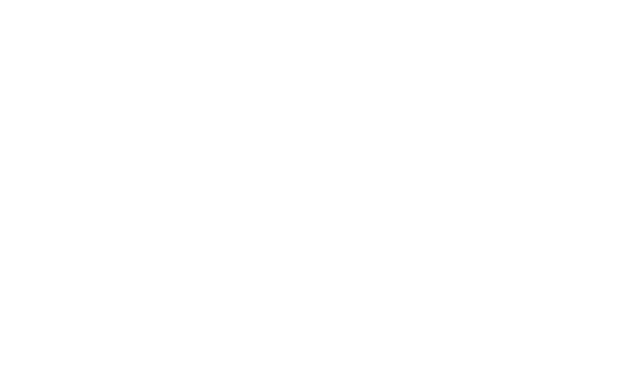
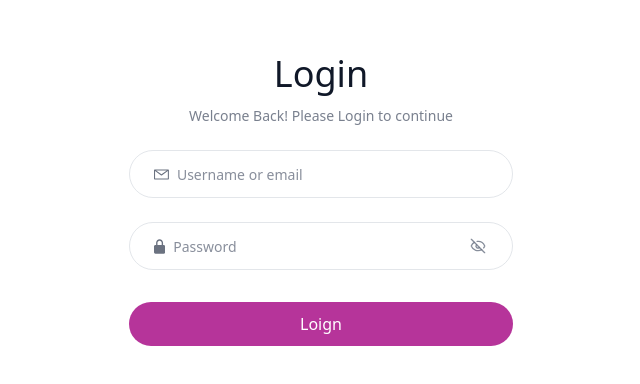
Before and after one commit to devcrafted0/ecommerce-store, a Next.js app in the folder frontend/: page /login in a window 1280 px wide. Shown: the part 200-584 px from the top of the page, without its empty margins (319-959 px from the left). Built offline with nearby package versions, Linux system fonts and the light colour scheme.

Commit message:
Full OTP And Resend OTP Setup

```diff
--- a/frontend/src/app/(auth)/login/page.tsx
+++ b/frontend/src/app/(auth)/login/page.tsx
@@ -1,13 +1,140 @@
 'use client'
 
 import FormStatus from "@/components/main/FormStatus";
-import { useAuth } from "@/context/authContext"
+import { Response, useAuth } from "@/context/authContext"
+import { useUser } from "@/context/userContext";
+import { Eye, EyeOff } from "lucide-react";
+import { useRouter } from "next/navigation";
+import { useEffect, useState } from "react";
 
 const page = () => {
-  const {otpResponse} = useAuth();
+  const {email , setEmail ,otpResponse} = useAuth();
+  const {user, setUser} = useUser();
+
+  const router = useRouter();
+
+  const [password, setPassword] = useState<string>("");
+  const [showPassword, setShowPassword] = useState<boolean>(false);
+
+  const [response , setResponse] = useState<Response>({});
+
+  const [loading, setLoading] = useState<boolean>(false);
+
+  const handleLogin = async (e: React.FormEvent) => {
+    e.preventDefault();
+    setLoading(true);
+
+    try {
+      const res = await fetch('http://localhost:8000/api/v1/users/login', {
+        method: "POST",
+        credentials: "include",
+        headers: { "Content-Type": "application/json" },
+        body: JSON.stringify({ email, password }),
+      });
+
+      // THis data have statusCode and also the message Confrimed
+      const data = await res.json();
+
+      if (!data.success) {
+        setResponse(data);
+      }else{
+        setUser(data.data.user);
+      }
+
+      if(data.hasOwnProperty('isVerified')){
+        if(!data.isVerified){
+          router.push('/otp')
+        }
+      }
+      setLoading(false);
+
+      if(data.success){
+        router.push('/page');
+      }
+
+    } catch (err: any) {
+      setResponse(err.message);
+    }
+  };
+
   return (
-    <div>
+    <div className="flex flex-col w-full h-screen justify-center items-center">
       {otpResponse.statusCode === 200 && <FormStatus success={true} text={otpResponse.message!}/>}
+
+      <form onSubmit={handleLogin} className="md:w-96 w-80 flex flex-col items-center justify-center">
+        <div className="w-full">
+          {!response.success && <FormStatus success={response.success} text={response.message!}/>}
+        </div>
+        <h2 className="text-4xl text-gray-900 font-medium">Login</h2>
+        <p className="text-sm text-gray-500/90 mt-3">
+          Welcome Back! Please Login to continue
+        </p>
+
+        {/* Username or email */}
+        <div className="has-[:focus]:border-primary/90 transition-colors duration-150 flex items-center w-full bg-transparent border border-gray-300/60 h-12 rounded-full overflow-hidden px-6 gap-2 mt-6">
+          <svg
+            width="16"
+            height="11"
+            viewBox="0 0 16 11"
+            fill="none"
+            xmlns="http://www.w3.org/2000/svg"
+          >
+            <path
+              fillRule="evenodd"
+              clipRule="evenodd"
+              d="M0 .55.571 0H15.43l.57.55v9.9l-.571.55H.57L0 10.45zm1.143 1.138V9.9h13.714V1.69l-6.503 4.8h-.697zM13.749 1.1H2.25L8 5.356z"
+              fill="#6B7280"
+            />
+          </svg>
+          <input
+            type="text"
+            placeholder="Username or email"
+            className="bg-transparent text-gray-500/80 placeholder-gray-500/80 outline-none text-sm w-full h-full"
+            required
+            value={email}
+            onChange={(e)=>setEmail(e.target.value)}
+          />
+        </div>
+
+        {/* Password */}
+        <div className="has-[:focus]:border-primary/90 transition-colors duration-150 flex items-center mt-6 w-full bg-transparent border border-gray-300/60 h-12 rounded-full overflow-hidden px-6 gap-2">
+            <svg
+              width="13"
+              height="17"
+              viewBox="0 0 13 17"
+              fill="none"
+              xmlns="http://www.w3.org/2000/svg"
+            >
+              <path
+                d="M13 8.5c0-.938-.729-1.7-1.625-1.7h-.812V4.25C10.563 1.907 8.74 0 6.5 0S2.438 1.907 2.438 4.25V6.8h-.813C.729 6.8 0 7.562 0 8.5v6.8c0 .938.729 1.7 1.625 1.7h9.75c.896 0 1.625-.762 1.625-1.7zM4.063 4.25c0-1.406 1.093-2.55 2.437-2.55s2.438 1.144 2.438 2.55V6.8H4.061z"
+                fill="#6B7280"
+              />
+            </svg>
+            <input
+              type={showPassword ? "text" : "password"}
+              placeholder="Password"
+              className="bg-transparent text-gray-500/80 placeholder-gray-500/80 outline-none text-sm w-full h-full"
+              required
+              value={password}
+              onChange={(e) => setPassword(e.target.value)}
+            />
+            <span
+              onClick={() => setShowPassword(!showPassword)}
+              className="text-gray-500/80 scale-80 cursor-pointer"
+            >
+              {showPassword ? <Eye size={20} /> : <EyeOff size={20} />}
+            </span>
+        </div>
+
+        <button
+            type="submit"
+            className={`mt-8 cursor-pointer w-full h-11 rounded-full text-white bg-primary hover:opacity-90 transition-opacity ${loading ? 'opacity-90' : 'opacity-100'}`}
+
+          >
+            {loading ? 'Processing...' : 'Loign'}
+        </button>
+      </form>
+
     </div>
   )
 }
--- a/frontend/src/app/(auth)/otp/page.tsx
+++ b/frontend/src/app/(auth)/otp/page.tsx
@@ -2,20 +2,41 @@
 
 import FormStatus from "@/components/main/FormStatus";
 import OtpInput from "@/components/OtpInput";
+import ResendOTPButton from "@/components/ResendOTPButton";
 import { useAuth } from "@/context/authContext"
 import { useRouter } from "next/navigation";
-import { useEffect, useState } from "react";
+import { useEffect, useRef, useState } from "react";
 
 const page = () => {
 
     const {email , setEmail , response , setResponse , otpResponse , setOtpResponse} = useAuth();
     const router = useRouter();
 
+    const hasRun = useRef<boolean>(false);
 
+    const resendOTP = async () => {
+      const res = await fetch('http://localhost:8000/api/v1/users/resend-otp', {
+        method : 'POST',
+        headers: {
+          'Content-Type': 'application/json',
+        },
+        body: JSON.stringify({email}),
+      })
+      const statusCode = await res.status;
+      const data = await res.json();
 
-    if(email === ''){
+      setResponse({...data , statusCode})
+    }
+
+    useEffect(()=>{
+      if(hasRun.current) return;
+      hasRun.current = true;
+      if(email === ''){
         router.push('/')
-    }
+      } else {
+        resendOTP();
+      }
+    }, []);
 
     const [otpValue, setOtpValue] = useState<string>('');
 
@@ -76,6 +97,10 @@ const page = () => {
                 Verify
               </button>
             </div>
+
+            <div className="my-3 w-full">
+              <ResendOTPButton onResend={()=>resendOTP()}/>
+            </div>
           </div>
         </div>
 
--- a/frontend/src/app/(auth)/register/page.tsx
+++ b/frontend/src/app/(auth)/register/page.tsx
@@ -118,7 +118,7 @@ const page = () => {
     const objectLength = keys.length;
 
     if(objectLength > 0){
-
+      setLoading(false);
     } else{
       try {
         const res = await fetch('http://localhost:8000/api/v1/users/register', {
@@ -328,7 +328,18 @@ const page = () => {
 
           {errors.confirmPassword && <span className="text-sm mt-3 text-center text-red-500">{errors.confirmPassword}</span>}
 
-          <div className="w-full flex items-center justify-between mt-8 text-gray-500/80">
+          <div className="w-full flex flex-col mt-8 text-gray-500/80">
+            <div className="flex items-center gap-2">
+              <input
+                className="h-5 accent-primary"
+                type="checkbox"
+                id="checkbox"
+                required
+              />
+              <label className="text-sm" htmlFor="checkbox">
+                I agree to the Terms of Service and Privacy Policy
+              </label>
+            </div>
             <div className="flex items-center gap-2">
               <input
                 className="h-5 accent-primary"
@@ -339,9 +350,8 @@ const page = () => {
                 Remember me
               </label>
             </div>
-            <a className="text-sm underline" href="#">
-              Forgot password?
-            </a>
+
+
           </div>
 
           <button
--- /dev/null
+++ b/frontend/src/components/ResendOTPButton.tsx
@@ -0,0 +1,65 @@
+"use client";
+
+import { useEffect, useState } from "react";
+
+type ResendOTPButtonProps = {
+  onResend: () => void; // function to call when user clicks "Resend"
+  delayMs?: number; // optional custom delay, defaults to 2 minutes
+};
+
+export default function ResendOTPButton({
+  onResend,
+  delayMs = 2 * 60 * 1000, // 2 minutes
+}: ResendOTPButtonProps) {
+  const STORAGE_KEY = "otpResendExpiry";
+  const [remaining, setRemaining] = useState<number>(0);
+
+  useEffect(() => {
+    const interval = setInterval(() => {
+      const expiry = localStorage.getItem(STORAGE_KEY);
+      if (!expiry) {
+        setRemaining(0);
+        return;
+      }
+
+      const timeLeft = parseInt(expiry, 10) - Date.now();
+
+      if (timeLeft <= 0) {
+        localStorage.removeItem(STORAGE_KEY);
+        setRemaining(0);
+      } else {
+        setRemaining(timeLeft);
+      }
+    }, 1000);
+
+    return () => clearInterval(interval);
+  }, []);
+
+  const handleClick = () => {
+    const expiry = Date.now() + delayMs;
+    localStorage.setItem(STORAGE_KEY, expiry.toString());
+    setRemaining(delayMs);
+    onResend(); // trigger your backend call
+  };
+
+  const formatTime = (ms: number): string => {
+    const totalSeconds = Math.ceil(ms / 1000);
+    const minutes = Math.floor(totalSeconds / 60);
+    const seconds = totalSeconds % 60;
+    return `${minutes}:${seconds.toString().padStart(2, "0")}`;
+  };
+
+  return (
+    <button
+      onClick={handleClick}
+      disabled={remaining > 0}
+      className={`px-4 py-2 rounded-md text-white transition w-full ${
+        remaining > 0
+          ? "bg-gray-400 cursor-not-allowed"
+          : "bg-primary hover:opacity-90"
+      }`}
+    >
+      {remaining > 0 ? `Resend in ${formatTime(remaining)}` : "Resend OTP"}
+    </button>
+  );
+}
--- /dev/null
+++ b/frontend/src/context/userContext.tsx
@@ -0,0 +1,39 @@
+// context/UserContext.tsx
+"use client";
+
+import { createContext, useContext, useMemo, useState } from "react";
+
+type User = {
+  _id: string;
+  email: string;
+  username: string;
+  isVerified : boolean;
+};
+
+type UserContextType = {
+  user: User | null;
+  setUser: (user: User | null) => void;
+};
+
+const UserContext = createContext<UserContextType>({
+  user: null,
+  setUser: () => {},
+});
+
+export const UserProvider = ({ children }: { children: React.ReactNode }) => {
+  const [user, setUser] = useState<User | null>(null);
+
+   const value = useMemo(() => ({ user , setUser }), [user]);
+
+  return (
+    <UserContext.Provider value={value}>
+      {children}
+    </UserContext.Provider>
+  );
+};
+
+export function useUser() {
+  const ctx = useContext(UserContext);
+  if (!ctx) throw new Error("useAuth must be used inside a AuthProvider");
+  return ctx;
+}
```
Also changed, not shown: 2 other files (tests, documents, lock files or other folders).
